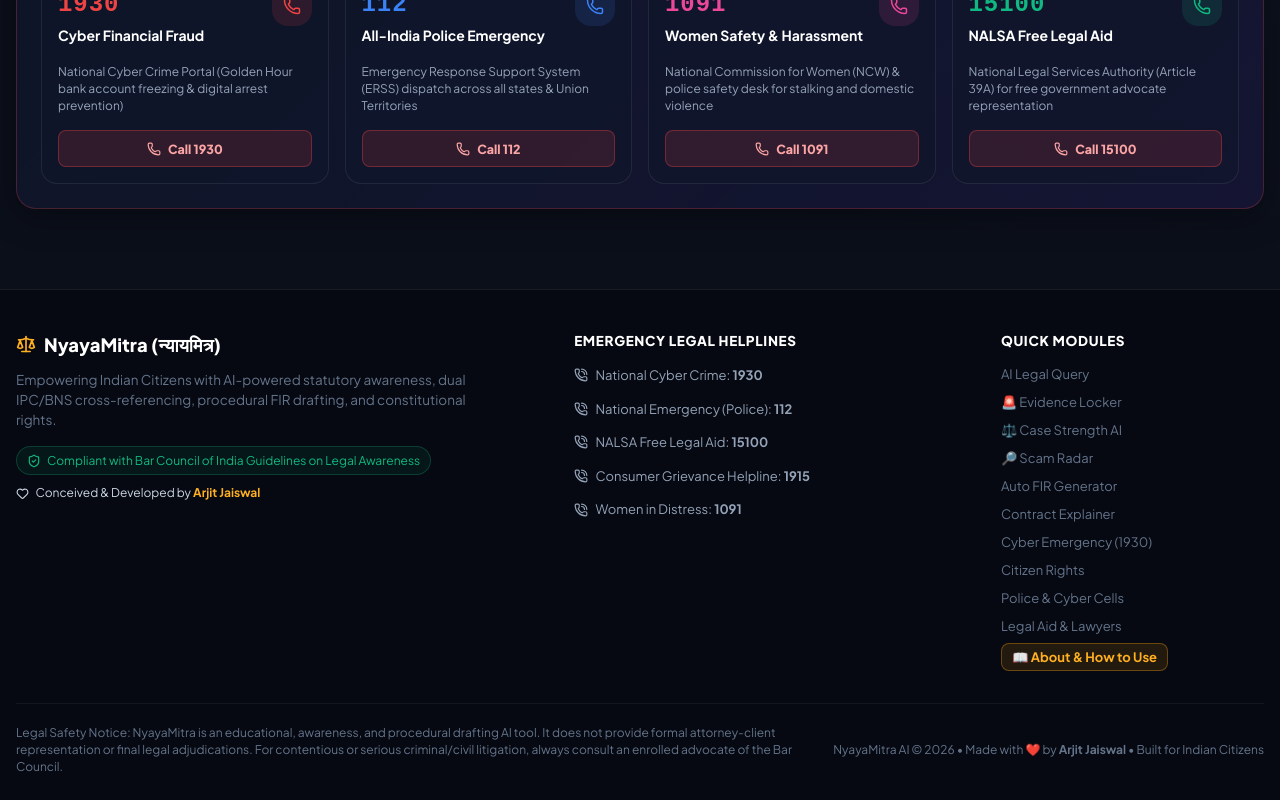
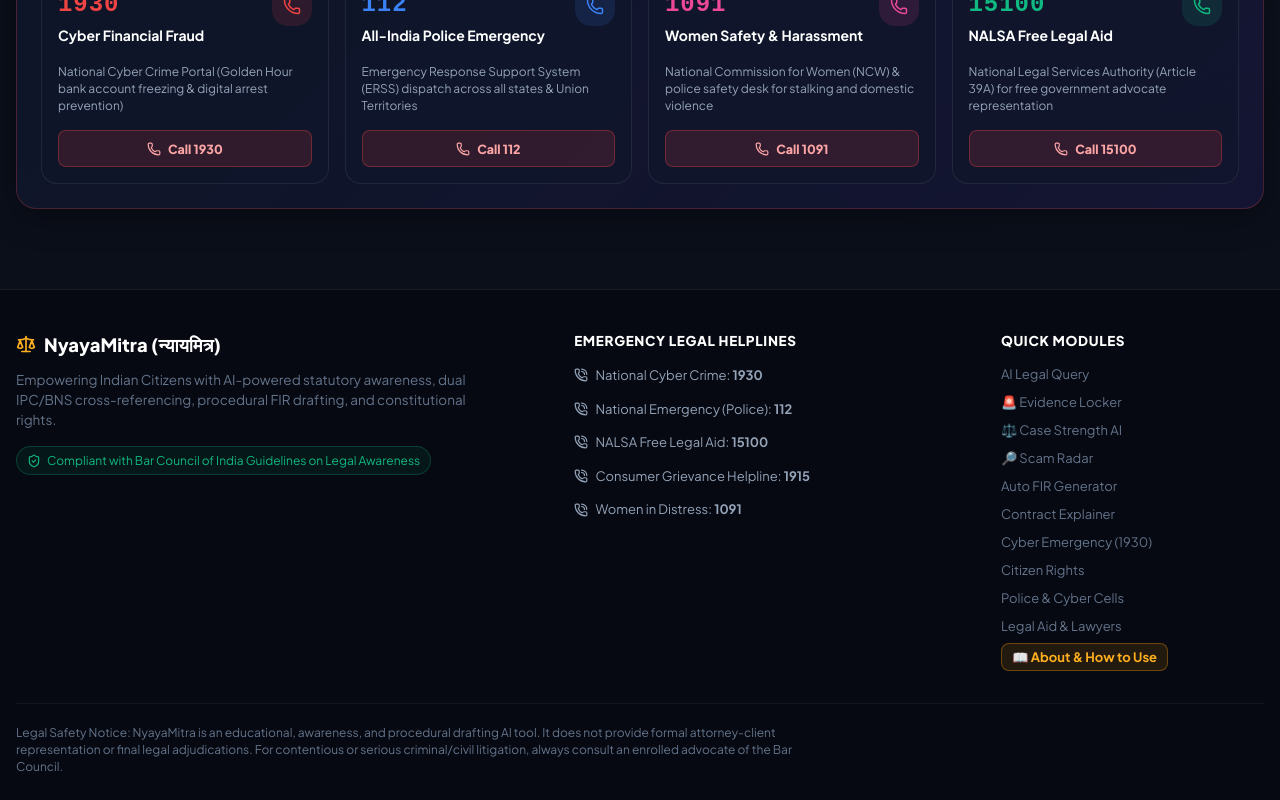
Before and after one commit to arjitjaiswal08-art/NyayaMitra, a React (Vite) app: page / in a window 1280 px wide. Shown: the part 3014-3814 px from the top of the page. Built offline with nearby package versions, Linux system fonts and the light colour scheme.

Commit message:
Remove creator badge and copyright attribution from footer

```diff
--- a/src/App.jsx
+++ b/src/App.jsx
@@ -13,7 +13,7 @@
 import CaseStrengthAnalyzer from './components/CaseStrengthAnalyzer';
 import ScamDetector from './components/ScamDetector';
 import {
-  Scale, PhoneCall, ShieldCheck, Heart, Home, FileText,
+  Scale, PhoneCall, ShieldCheck, Home, FileText,
   Mic, ShieldAlert, Crown, X, Check, Sparkles, ArrowRight, Zap, Lock, AlertOctagon
 } from 'lucide-react';
 import { TRANSLATIONS } from './data/legalKnowledge';
@@ -164,10 +164,6 @@
               <ShieldCheck size={14} className="text-emerald" />
               <span>{(t.footer && t.footer.compliance) || 'Compliant with Bar Council of India Guidelines on Legal Awareness'}</span>
             </div>
-            <div className="footer-creator-badge">
-              <Heart size={13} className="text-ruby" />
-              <span>Conceived & Developed by <strong>Arjit Jaiswal</strong></span>
-            </div>
           </div>
 
           <div className="footer-hotlines-col">
@@ -230,9 +226,6 @@
           <p className="legal-safety-statement">
             {(t.footer && t.footer.safetyNotice) || 'Legal Safety Notice: NyayaMitra is an educational, awareness, and procedural drafting AI tool.'}
           </p>
-          <div className="copyright-tag">
-            <span>NyayaMitra AI © 2026 • Made with ❤️ by <strong>Arjit Jaiswal</strong> • Built for Indian Citizens</span>
-          </div>
         </div>
       </footer>
 
```
